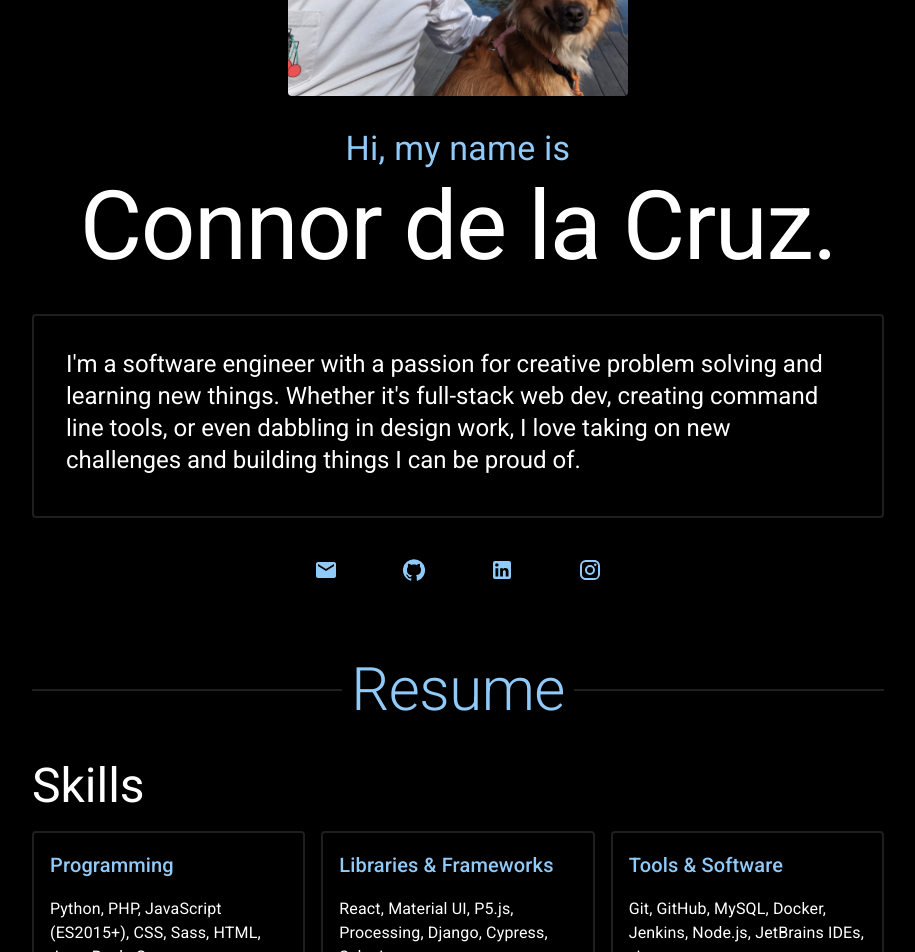
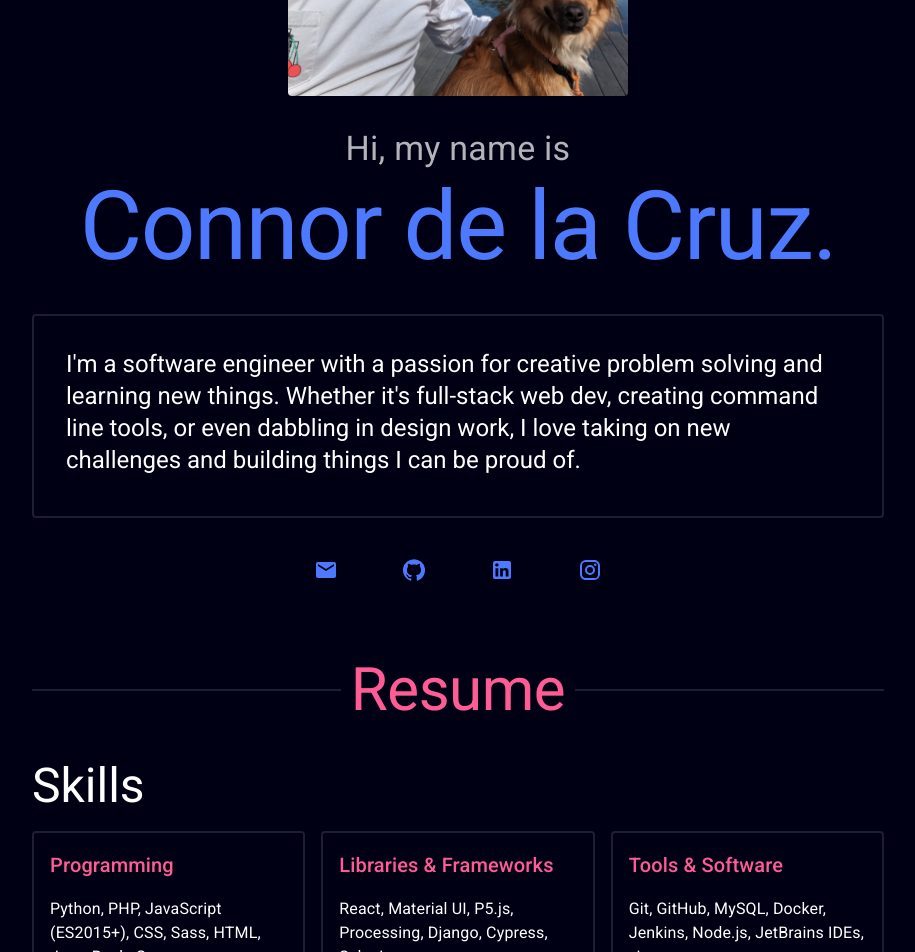
Before and after one commit to connordelacruz/connordelacruz.github.io, a React (Vite) app: page / in a window 1280 px wide. Shown: the part 340-1292 px from the top of the page, without its empty margins (182-1097 px from the left). Built offline with nearby package versions, Linux system fonts and the light colour scheme.

Commit message:
ok did a whole heck of a lot here, idk how to sum it up (sorry future self, code jazz baby)

```diff
--- a/src/App.jsx
+++ b/src/App.jsx
@@ -96,9 +96,18 @@ function App() {
   ]
 
   // Experience section components.
+  // TODO: move to inline for consistency
   const experienceCards = experienceContent.map((props, i) =>
     <ExperienceCard key={i} {...props}/>
   )
+
+  // ================================================================================
+  // Theming
+  // ================================================================================
+  const COLOR_HEADER = 'brandBlue'
+  const COLOR_RESUME = 'brandRed'
+  const COLOR_PROJECTS = 'brandYellow'
+  const COLOR_CONTACT = COLOR_HEADER
 
   // ================================================================================
   // Render
@@ -113,17 +122,17 @@ function App() {
           {
             text: 'Resume',
             hash: 'section-resume',
-            color: 'brandRed',
+            color: COLOR_RESUME,
           },
           {
             text: 'Projects',
             hash: 'section-projects',
-            color: 'brandYellow',
+            color: COLOR_PROJECTS,
           },
           {
             text: 'Contact',
             hash: 'section-contact',
-            color: 'brandBlue',
+            color: COLOR_CONTACT,
           },
         ]}
       />
@@ -163,7 +172,7 @@ function App() {
           >
             <Typography
               variant="h4"
-              color="primary"
+              color="text.secondary"
               sx={{
                 fontWeight: 400,
               }}
@@ -174,6 +183,7 @@ function App() {
             {/*TODO: make sure name scales nicely, breaks well on narrow views (damn this 3 word last name)*/}
             <Typography
               variant="h1"
+              color={COLOR_HEADER}
               sx={{
                 fontWeight: 400,
                 // Handle line breaks in the title a bit smoother by shrinking font size on small viewports
@@ -203,6 +213,7 @@ function App() {
                 p: {
                   xs: 2,
                   sm: 4,
+//                  borderColor: theme.palette[COLOR_NAME].main,
                 },
               }}
             >
@@ -222,17 +233,6 @@ function App() {
                 on
                 new challenges and building things I can be proud of.
               </Typography>
-              {/*TODO: omit or move?*/}
-              {/*<Typography*/}
-              {/*  variant="body1"*/}
-              {/*  component="p"*/}
-              {/*>*/}
-              {/*  When I'm not writing code, I like exploring new creative outlets. My latest hobby has been*/}
-              {/*  refurbishing*/}
-              {/*  and modding old iPods and Gameboys to breathe new life into some of my favorite pieces of retro*/}
-              {/*  tech.*/}
-              {/*  And when I'm not diving into personal projects, I love going on adventures with my dog Kiwi 🥝 .*/}
-              {/*</Typography>*/}
             </Paper>
           </Box>
 
@@ -247,21 +247,25 @@ function App() {
               label="Email"
               iconComponent={<Email/>}
               href="mailto:connor.c.delacruz@gmail.com"
+              color={COLOR_HEADER}
             />
             <SocialLink
               label="GitHub"
               iconComponent={<GitHub/>}
               href="https://github.com/connordelacruz"
+              color={COLOR_HEADER}
             />
             <SocialLink
               label="LinkedIn"
               iconComponent={<LinkedIn/>}
               href="http://www.linkedin.com/in/connordelacruz"
+              color={COLOR_HEADER}
             />
             <SocialLink
               label="Instagram"
               iconComponent={<Instagram/>}
               href="https://www.instagram.com/delachrome"
+              color={COLOR_HEADER}
             />
           </Box>
         </Box>
@@ -273,7 +277,7 @@ function App() {
         >
           {/* Resume */}
           <Box id="section-resume">
-            <SectionHeader>Resume</SectionHeader>
+            <SectionHeader color={COLOR_RESUME}>Resume</SectionHeader>
 
             <Stack
               id="resume-stack"
@@ -281,6 +285,7 @@ function App() {
             >
               <Box id="resume-skills">
                 <Typography variant="h3">Skills</Typography>
+                {/*TODO: extract skills section, pass in a data structure similar to experience*/}
                 <Grid
                   container
                   spacing={2}
@@ -291,17 +296,26 @@ function App() {
                   }}
                 >
                   <Grid size={{xs: 12, sm: 4}}>
-                    <SkillCard title="Programming">
+                    <SkillCard
+                      title="Programming"
+                      titleColor={COLOR_RESUME}
+                    >
                       Python, PHP, JavaScript (ES2015+), CSS, Sass, HTML, Java, Bash, Groovy
                     </SkillCard>
                   </Grid>
                   <Grid size={{xs: 12, sm: 4}}>
-                    <SkillCard title="Libraries & Frameworks">
+                    <SkillCard
+                      title="Libraries & Frameworks"
+                      titleColor={COLOR_RESUME}
+                    >
                       React, Material UI, P5.js, Processing, Django, Cypress, Selenium
                     </SkillCard>
                   </Grid>
                   <Grid size={{xs: 12, sm: 4}}>
-                    <SkillCard title="Tools & Software">
+                    <SkillCard
+                      title="Tools & Software"
+                      titleColor={COLOR_RESUME}
+                    >
                       Git, GitHub, MySQL, Docker, Jenkins, Node.js, JetBrains IDEs, vim
                     </SkillCard>
                   </Grid>
@@ -319,7 +333,7 @@ function App() {
               <Box id="resume-pdf">
                 <Button
                   variant="contained"
-                  color="primary"
+                  color={COLOR_RESUME}
                   startIcon={<Description/>}
                   size="large"
                   fullWidth
@@ -333,7 +347,7 @@ function App() {
 
           {/* Projects */}
           <Box id="section-projects">
-            <SectionHeader>Projects</SectionHeader>
+            <SectionHeader color={COLOR_PROJECTS}>Projects</SectionHeader>
 
             <Stack
               id="projects-stack"
@@ -462,7 +476,7 @@ function App() {
               <Box id="github-link">
                 <Button
                   variant="contained"
-                  color="primary"
+                  color={COLOR_PROJECTS}
                   startIcon={<GitHub/>}
                   size="large"
                   fullWidth
@@ -477,7 +491,7 @@ function App() {
 
           {/*Contact*/}
           <Box id="section-contact">
-            <SectionHeader>Contact</SectionHeader>
+            <SectionHeader color={COLOR_CONTACT}>Contact</SectionHeader>
             <Card>
               <CardContent>
                 <Typography
@@ -492,7 +506,7 @@ function App() {
                 </Typography>
                 <Button
                   variant="contained"
-                  color="primary"
+                  color={COLOR_CONTACT}
                   startIcon={<Email/>}
                   size="large"
                   fullWidth
--- a/src/components/ResumeSection.jsx
+++ b/src/components/ResumeSection.jsx
@@ -5,6 +5,7 @@ import { PlayArrow } from '@mui/icons-material'
 // TODO: make a nicely formatted list of these, maybe with chips or using the List component
 export const SkillCard = ({
                             title,
+                            titleColor = 'inherit',
                             children
                           }) => {
   return (
@@ -19,7 +20,7 @@ export const SkillCard = ({
         slotProps={{
           title: {
             variant: 'h6',
-            color: 'primary',
+            color: titleColor,
             mb: 0,
           }
         }}
--- a/src/components/SectionHeader.jsx
+++ b/src/components/SectionHeader.jsx
@@ -2,6 +2,7 @@ import { Divider, Typography } from '@mui/material'
 
 export const SectionHeader = ({
                                 children,
+                                color,
                                 ...props
                               }) => {
   return (
@@ -13,7 +14,11 @@ export const SectionHeader = ({
         },
       }}
     >
-      <Typography variant="h2" gutterBottom={false}>
+      <Typography
+        color={color}
+        variant="h2"
+        gutterBottom={false}
+      >
         {children}
       </Typography>
     </Divider>
--- a/src/components/SocialLink.jsx
+++ b/src/components/SocialLink.jsx
@@ -4,7 +4,7 @@ export const SocialLink = ({
                              href,
                              label,
                              iconComponent,
-                             color = 'primary',
+                             color = 'inherit',
                              ...props
                            }) => {
   return (
--- a/src/components/Theme.jsx
+++ b/src/components/Theme.jsx
@@ -3,9 +3,19 @@
 // ================================================================================
 import { createTheme } from '@mui/material'
 
-// TODO: use 'let', create initial theme then create again for custom colors like:
-//      https://mui.com/material-ui/customization/palette/#generate-tokens-using-augmentcolor-utility
-// TODO: might need to use 'const' and call it like baseTheme, then 'const' theme below with custom colors
+// ================================================================================
+// Theme Constants
+// ================================================================================
+
+// --------------------------------------------------------------------------------
+// Colors
+// --------------------------------------------------------------------------------
+const COLOR_BLUE = '#4D79FF'
+const COLOR_TEAL = '#00CC8B'
+const COLOR_PINK = '#FF5C95'
+const COLOR_YELO = '#FFB217'
+const COLOR_BACK = '#000014'
+
 // ================================================================================
 // Base Theme Overrides
 // ================================================================================
@@ -26,7 +36,21 @@ const baseTheme = createTheme({
         // TODO: only for headers if you can figure that out:
         gutterBottom: true,
       },
+      styleOverrides: {
+        root: {
+          variants: [
+            // h2
+            {
+              props: {variant: 'h2'},
+              style: {
+                fontWeight: 400,
+              },
+            },
+          ],
+        },
+      },
     },
+
     // Paper
     MuiPaper: {
       defaultProps: {
@@ -51,7 +75,7 @@ const baseTheme = createTheme({
           // TODO: uncomment to make text not all caps, then maybe increase text size?
 //          textTransform: 'initial',
 //          fontSize: '1rem',
-//          fontWeight: 'bold',
+          fontWeight: 'bold',
         },
       },
     },
@@ -66,13 +90,14 @@ const baseTheme = createTheme({
     // Baseline styles
     // TODO: can we use defaultProps instead? gotta figure out how to specify for variants
     //    https://mui.com/material-ui/customization/typography/#variants
-    MuiCssBaseline: {
-      styleOverrides: (themeParam) => `
-        h2 {
-          color: ${themeParam.palette.primary.main};
-        }
-      `,
-    },
+    // TODO: remove?
+//    MuiCssBaseline: {
+//      styleOverrides: (themeParam) => `
+//        h2 {
+//          color: ${themeParam.palette.primary.main};
+//        }
+//      `,
+//    },
   },
 })
 
@@ -87,28 +112,30 @@ export const theme = createTheme(baseTheme, {
     // Blue
     brandBlue: baseTheme.palette.augmentColor({
       color: {
-        main: '#1F78FF',
+        main: COLOR_BLUE,
+        // TODO: find a way to ensure these values align with defaults
+        contrastText: 'rgba(0, 0, 0, 0.87)',
       },
       name: 'brandBlue',
     }),
     // Red
     brandRed: baseTheme.palette.augmentColor({
       color: {
-        main: '#F7263B',
+        main: COLOR_PINK,
       },
       name: 'brandRed',
     }),
     // Yellow
     brandYellow: baseTheme.palette.augmentColor({
       color: {
-        main: '#FFD417',
+        main: COLOR_YELO,
       },
       name: 'brandYellow',
     }),
     // Green
     brandGreen: baseTheme.palette.augmentColor({
       color: {
-        main: '#00CC8B',
+        main: COLOR_TEAL,
       },
       name: 'brandGreen',
     }),
@@ -116,8 +143,8 @@ export const theme = createTheme(baseTheme, {
     // Background
     // --------------------------------------------------------------------------------
     background: {
-      default: '#000',
-      paper: '#000',
+      default: COLOR_BACK,
+      paper: COLOR_BACK,
     },
   },
 })
```
Also changed, not shown: src/components/NavBar.jsx (+11 -4 lines).
